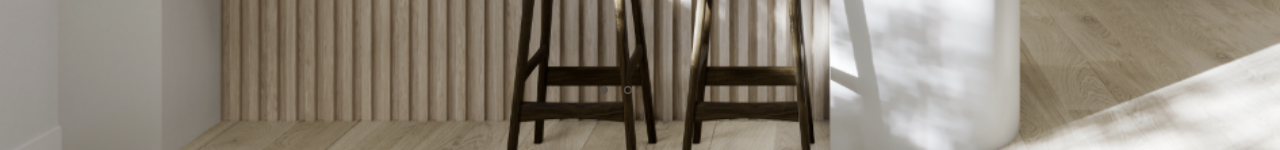
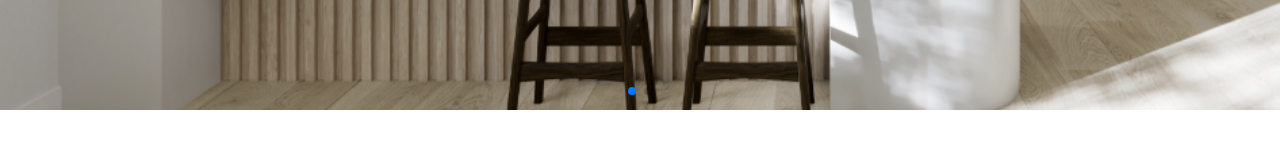
Before and after one commit to Olivia-cyx/488TEMPLESOWE_frontend_front, a Next.js app: page /lifestyle in a window 1280 px wide. Shown: the part 690-840 px from the top of the page. After the commit the page ends 800 px from the top, so only its background shows below. Built offline with nearby package versions, Linux system fonts and the light colour scheme; a web font is replaced by a local one.

Commit message:
fix: dot

```diff
--- a/app/lifestyle/page.tsx
+++ b/app/lifestyle/page.tsx
@@ -1,11 +1,27 @@
 /* eslint-disable max-len */
 "use client"
 
+// Import Swiper React components
+import { Swiper, SwiperSlide } from "swiper/react"
+import { Pagination } from "swiper/modules"
+// Import Swiper styles
+import Image from "next/image"
 import { kitchImageSlide } from "../../constants/slider"
 
-import ImageSlider from "../../components/ImageSlider"
+import "swiper/css"
+import "swiper/css/pagination"
 
 const LifeStylePage: React.FC = () => {
-  return <ImageSlider imageSlice={kitchImageSlide} isLifestyle />
+  return (
+    <Swiper slidesPerView={1} modules={[Pagination]} pagination={{ clickable: true }}>
+      {kitchImageSlide.map((imageSlice, index) => (
+        <SwiperSlide key={index}>
+          <div className="relative w-full h-screen">
+            <Image src={imageSlice.url} alt="bedroom" style={{ objectFit: "cover" }} fill />
+          </div>
+        </SwiperSlide>
+      ))}
+    </Swiper>
+  )
 }
 export default LifeStylePage
--- a/components/ImageSlider.tsx
+++ b/components/ImageSlider.tsx
@@ -58,7 +58,7 @@ const ImageSlider: React.FC<ImageSliderProps> = ({ imageSlice, isLifestyle }) =>
             <BsChevronCompactRight size={30} />
           </div>
 
-          <div className={`flex justify-center py-2 ${isLifestyle ? "absolute top-[90%] right-[50%]" : "top-4"}`}>
+          <div className="flex top-[90%] right-[50%] justify-center py-2 absolute">
             {imageSlice.map((_, slideIndex) => (
               <div key={slideIndex} onClick={() => goToSlide(slideIndex)} className="text-2xl cursor-pointer text-primary-yellow">
                 {currentIndex === slideIndex ? <RxDotFilled /> : <RxDot />}
--- a/package.json
+++ b/package.json
@@ -21,6 +21,7 @@
     "react": "18.2.0",
     "react-dom": "18.2.0",
     "react-icons": "^4.10.1",
+    "swiper": "^10.0.4",
     "tailwindcss": "3.3.2",
     "typescript": "5.1.3"
   },
--- a/styles/globals.css
+++ b/styles/globals.css
@@ -15,7 +15,7 @@
 }
 
 .verticalLineAfter::after {
-    content: '';
+  content: "";
   position: absolute;
   left: 120px; /* Change this to position the line */
   top: 0;
@@ -29,11 +29,11 @@
 }
 
 .HorizontalLineAfter::after {
-    content: '';
+  content: "";
   position: absolute;
   top: 100%; /* This will place the line below the parent's content */
   left: -250px;
-    right:-250px;
+  right: -250px;
   height: 4px; /* This controls the thickness of the line */
   background: rgb(128, 123, 123); /* Change color according to your needs */
 }
@@ -47,7 +47,7 @@
 }
 
 .coverPage {
-  background: url('../public/Coverpage.png') no-repeat center center;
+  background: url("../public/Coverpage.png") no-repeat center center;
   background-size: cover;
   width: 100%;
   height: 1080px;
@@ -56,7 +56,7 @@
 }
 
 .drop-shadow-down {
-  box-shadow: 0px -20px 5px 5px rgba(0, 0, 0, 0.20);
+  box-shadow: 0px -20px 5px 5px rgba(0, 0, 0, 0.2);
 }
 
 .freightBigPro {
```
Also changed, not shown: 1 other file (tests, documents, lock files or other folders). Lines whose indentation alone changed are shown as unchanged.
